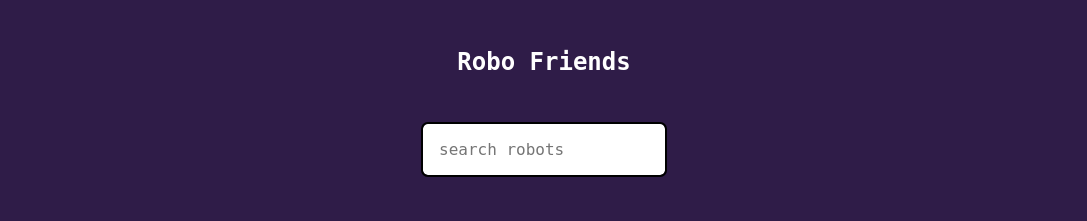
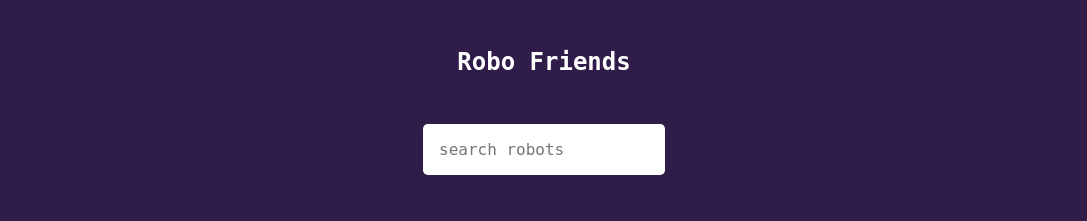
Before and after one commit to Nuuriii/robo-friends, a React (Vite) app: page / in a window 1280 px wide. Shown: the top 221 px of the page, without its empty margins (96-1183 px from the left). Built offline with nearby package versions, Linux system fonts and the light colour scheme.

Commit message:
remove outline in input element

```diff
--- a/src/components/searchBox/SearchBox.tsx
+++ b/src/components/searchBox/SearchBox.tsx
@@ -21,10 +21,9 @@ export const SearchBox = ({ onSearchValue }: searchValue) => {
         fontFamily={'mono'}
         fontSize={'1rem'}
         border={'none'}
-        outline={'2px solid black'}
         borderRadius={'0.3rem'}
         _focus={{
-          outline: '3px solid black',
+          outline: 'none',
         }}
         type='text'
         value={value}
```
